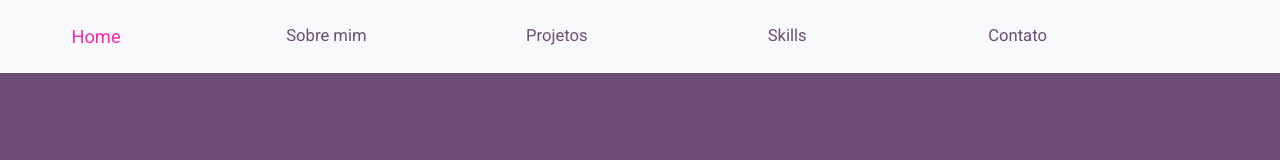
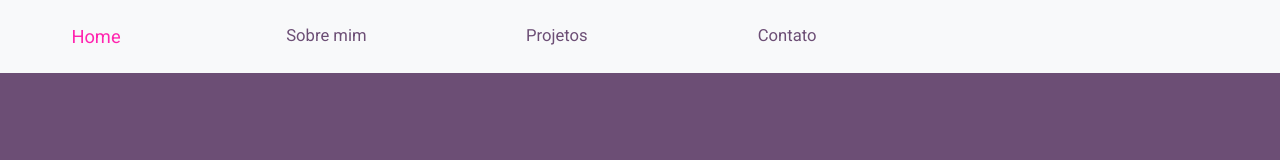
Before and after one commit to raisamrs/raisamrs.github.io, a React (Vite) app: page / in a window 1280 px wide. Shown: the top 160 px of the page. Built offline with nearby package versions, Linux system fonts and the light colour scheme.

Commit message:
feat: remoção da página 'Skills'

```diff
--- a/src/App.tsx
+++ b/src/App.tsx
@@ -3,7 +3,6 @@ import About from './pages/About/About';
 import Contact from './pages/Contact/Contact';
 import Home from './pages/Home/Home';
 import Projects from './pages/Projects/Projects';
-import Skills from './pages/Skills/Skills';
 import SentMessage from './pages/SentMessage/SentMessage';
 import styles from './App.module.css';
 import { navBarClasses, navLinkClasses } from './classesNamesApp';
@@ -32,12 +31,6 @@ function App() {
           Projetos
         </NavLink>
         <NavLink
-          to="/skills"
-          className={ navLinkClasses }
-        >
-          Skills
-        </NavLink>
-        <NavLink
           to="/contato"
           className={ navLinkClasses }
         >
@@ -48,7 +41,6 @@ function App() {
         <Route path="/" element={ <Home /> } />
         <Route path="/sobre-mim" element={ <About /> } />
         <Route path="/projetos" element={ <Projects /> } />
-        <Route path="/skills" element={ <Skills /> } />
         <Route path="/contato" element={ <Contact /> } />
         <Route path="/sent-message" element={ <SentMessage /> } />
 
```
